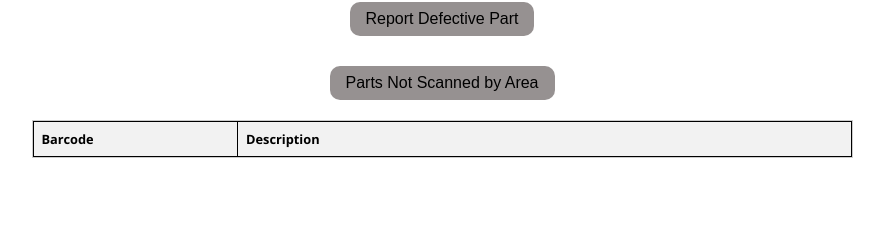
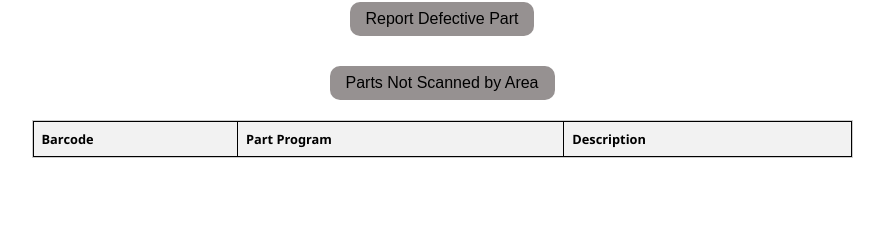
Before and after one commit to chris-lunsford/XMES_FastAPI, a FastAPI app: page /production in a window 1280 px wide. Shown: the part 582-820 px from the top of the page, without its empty margins (198-1082 px from the left). Run offline with FastAPI, Linux system fonts and the light colour scheme; lists and menus that the app fills with data are empty.

Commit message:
added dxf name to parts not found

```diff
--- a/sql_functions.py
+++ b/sql_functions.py
@@ -650,6 +650,7 @@ async def get_not_scanned_bymachinegroup(OrderID: str, Resource: str):
         query = f"""
         SELECT
             vw.BARCODE,
+            vw.CNC_BARCODE1,
             vw.INFO1 AS Description
         FROM
             [dbo].[View_WIP] vw
--- a/templates/global.js
+++ b/templates/global.js
@@ -1055,6 +1055,7 @@ function updatePartsTable(parts) {
     parts.forEach(part => {
         const row = `<tr>
                         <td>${part.BARCODE}</td>
+                        <td>${part.CNC_BARCODE1}</td>
                         <td>${part.Description}</td>
                      </tr>`;
         tableBody.innerHTML += row;
--- a/templates/orderdashboard.html
+++ b/templates/orderdashboard.html
@@ -188,6 +188,7 @@
                 <thead>
                     <tr>
                         <th class="part-barcode">Barcode</th>
+                        <th>Part Program</th>
                         <th>Description</th>
                     </tr>
                 </thead>
--- a/templates/production.html
+++ b/templates/production.html
@@ -112,6 +112,7 @@
                 <thead>
                     <tr>
                         <th class="part-barcode">Barcode</th>
+                        <th>Part Program</th>
                         <th>Description</th>
                     </tr>
                 </thead>
```
Also changed, not shown: templates/productionDashboardEventHandlers.js (+0 -143 lines).
